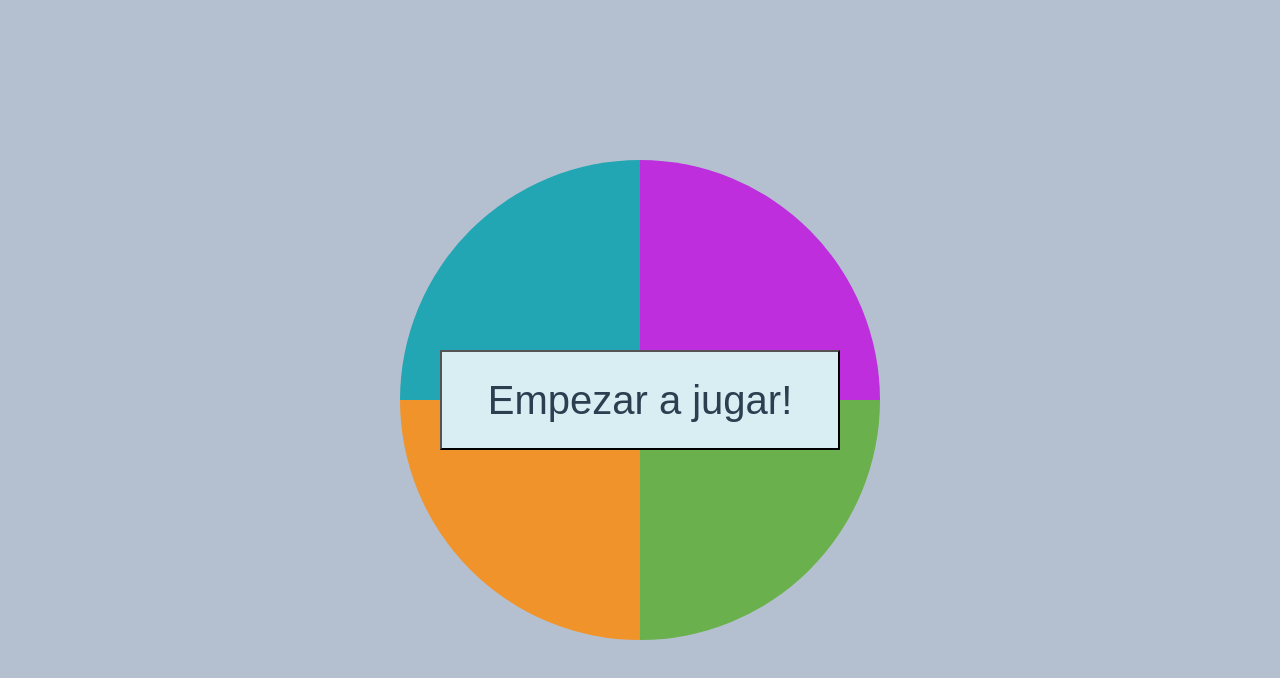
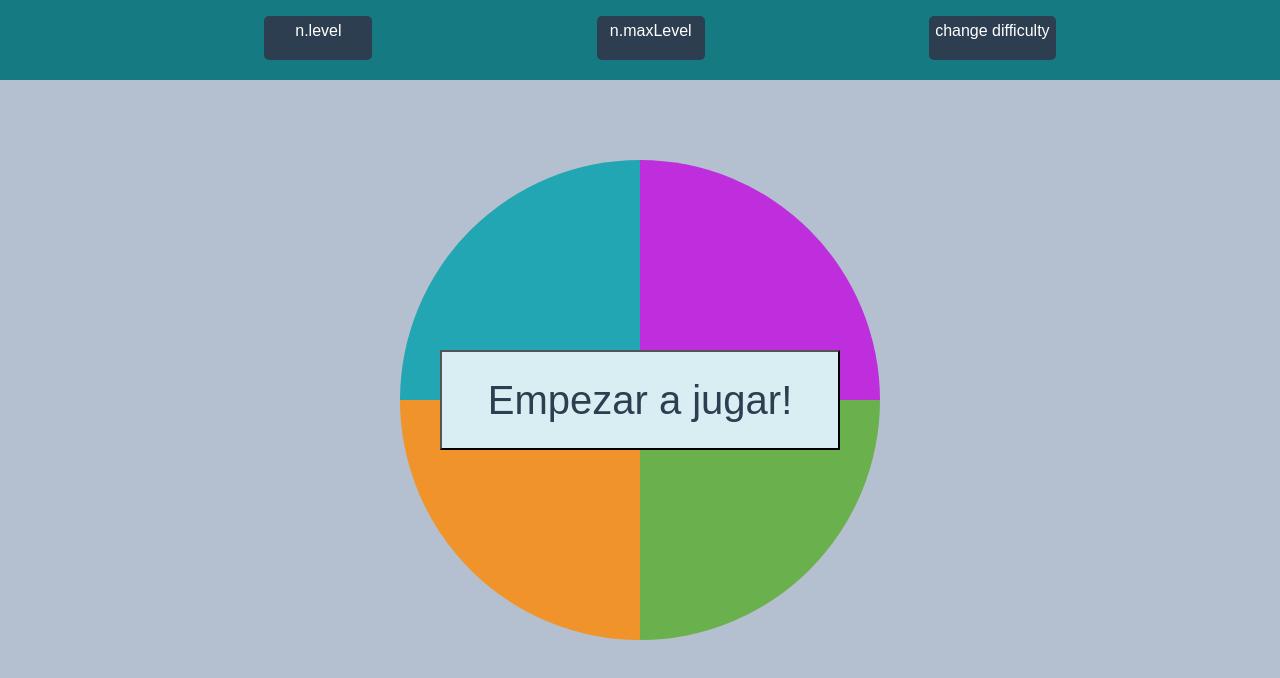
Before and after one commit to Aibique-stage1/Simondice, a plain HTML site: page index.html in a window 1280 px wide. Drawn offline with nearby package versions, Linux system fonts and the light colour scheme.

Commit message:
added header with css style

```diff
--- a/index.html
+++ b/index.html
@@ -8,6 +8,14 @@
 </head>
 
 <body>
+  <header>
+    <ul>
+      <li><span class="nLevel">n.level</span></li>
+      <li><span class="nMaxLevel">n.maxLevel</span></li>
+      <li><span class="cDifficulty">change difficulty</span></li>
+    </ul>
+  </header>
+
   <div class="gameboard">
     <div id="celeste" class="color celeste left" data-color="celeste"></div>
     <div id="violeta" class="color violeta right" data-color="violeta"></div>
--- a/style.css
+++ b/style.css
@@ -80,3 +80,33 @@ body {
 .hide {
   display: none;
 }
+
+header{
+  position: absolute;
+  top: 0;
+  width: 100%;
+  background-color: #167a83;
+  height: 5rem;
+  padding: 0;
+}
+
+header ul{
+  display: flex;
+  justify-content: space-evenly;
+}
+
+header li{
+  color: white;
+  list-style: none;
+  background-color: #2c3e50;
+  padding: 6px;
+  border-radius:5px;
+}
+
+.nLevel,
+.nMaxLevel{
+  display: inline-block;
+  width: 6rem;
+  height: 2rem;
+  text-align:center;
+}
```
